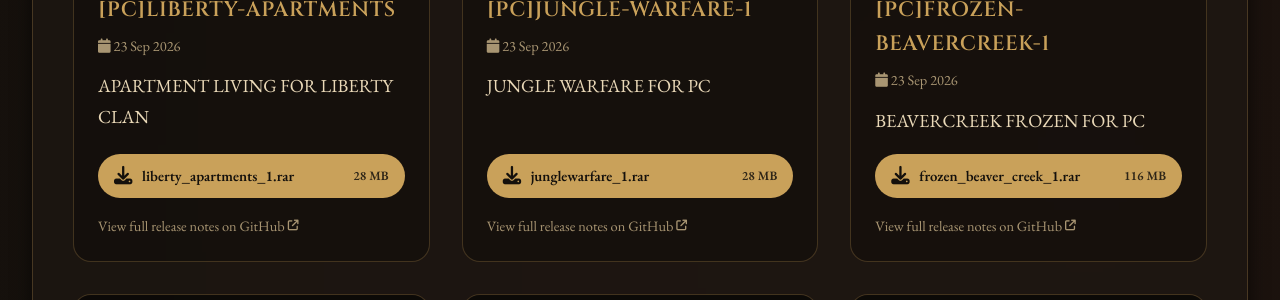
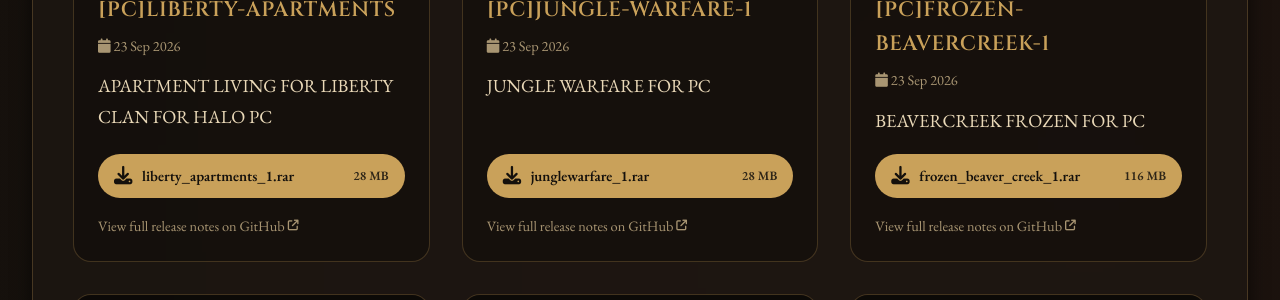
Before and after one commit to Chalwk/NC-Halo-Maps, a Jekyll site: the page built from maps.html, in a window 1280 px wide and 900 px high, scrolled down 3900 px. Shown: the part 187-487 px from the top of the window. Built offline with Jekyll 4.4.1, drawn with Linux system fonts in a browser that asks for light colours.

Commit message:
chore: update releases data

```diff
--- a/_data/releases.json
+++ b/_data/releases.json
@@ -417,7 +417,7 @@
     "id": 394739733,
     "tag": "PC-LIBERTY-APARTMENTS",
     "name": "[PC]LIBERTY-APARTMENTS",
-    "body": "APARTMENT LIVING FOR LIBERTY CLAN",
+    "body": "APARTMENT LIVING FOR LIBERTY CLAN FOR HALO PC",
     "prerelease": false,
     "published_at": "2026-09-23T14:22:28Z",
     "html_url": "https://github.com/nakedchick-code/NC-Halo-Maps/releases/tag/PC-LIBERTY-APARTMENTS",
```
